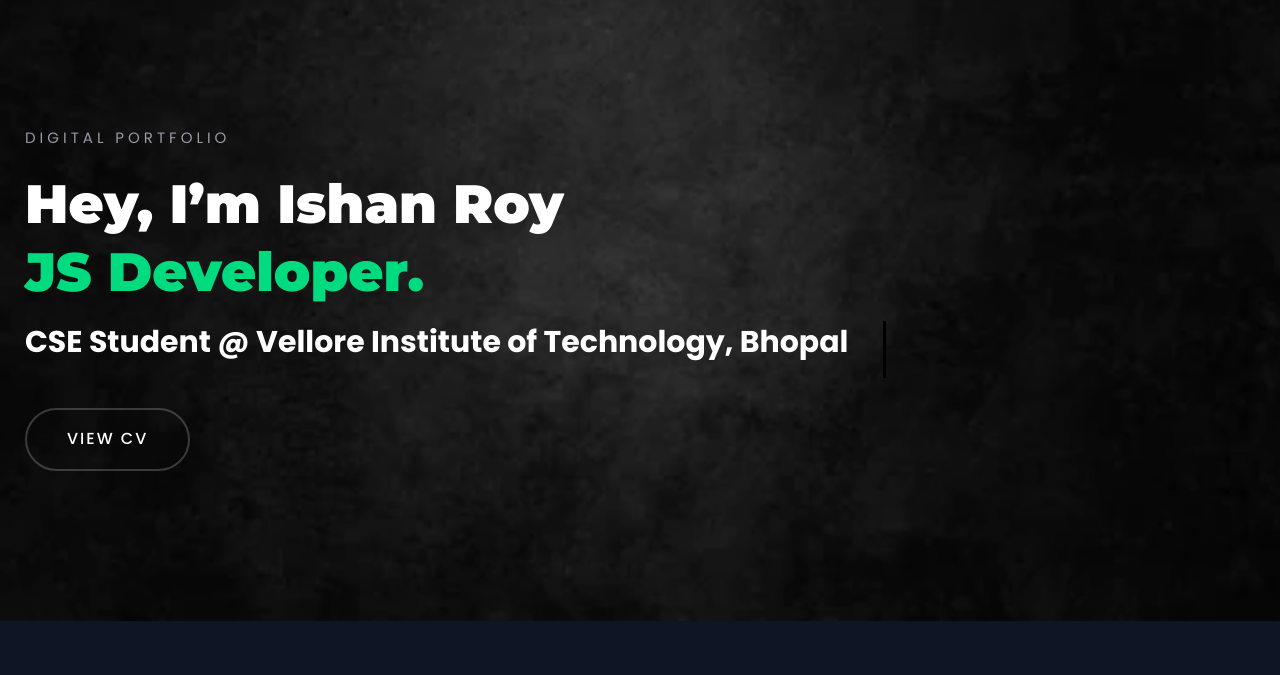
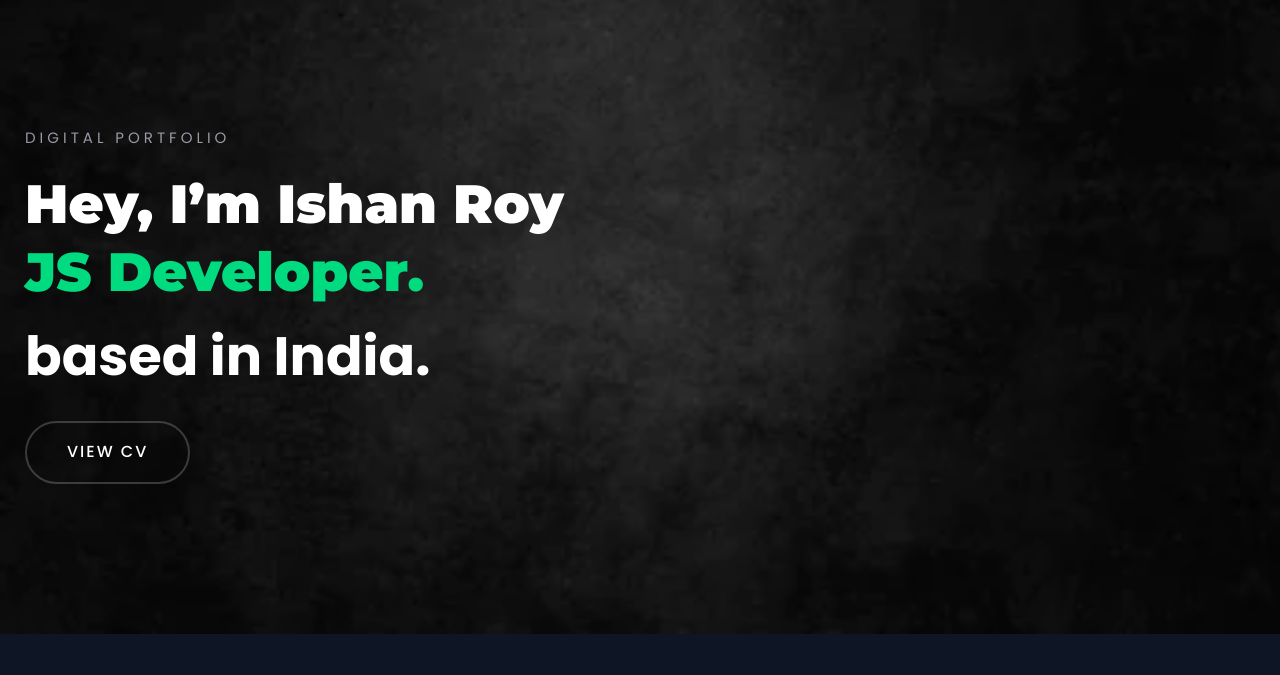
Before and after one commit to RoyIshan/RoyIshan.github.io, a plain HTML site: page index.html in a window 1280 px wide. Shown: the part 125-800 px from the top of the page. Drawn offline with Linux system fonts and the light colour scheme.

Commit message:
Update index.html

```diff
--- a/index.html
+++ b/index.html
@@ -22,22 +22,6 @@
     <link rel="stylesheet" href="assets/css/vendor/fontawesome.css">
     <link rel="stylesheet" href="assets/css/style.css">
 </head>
-
-<style>
-    .typed-out{
-      overflow: hidden;
-      border-right: .15em solid rgb(0, 0, 0);
-      white-space: nowrap;
-      animation:
-      typing 1.5s steps(20, end) forwards;
-      font-size: 1.6rem;
-      width: 0;
-    }
-    @keyframes typing {
-      from { width: 0 }
-      to { width: 70% }
-    }
-</style>
 
 <body class="position-relative spybody" data-spy="scroll" data-target=".navbar-example2" data-offset="150">
     <div class="active-dark bg_color--9">
@@ -119,8 +103,7 @@
                                     <h1 class="title">Hey, I’m Ishan Roy <br>
                                         <span> JS Developer.</span>
                                     </h1>
-                                    <div class="typed-out"><h3>CSE Student @ Vellore Institute of Technology, Bhopal</h3></div>
-
+                                    <h2>based in India.</h2>
                                     <div class="slide-btn mt--30">
                                         <a class="btn-default btn-border btn-opacity" href="assets/Ishan Resume 2021.pdf" target="_blank">View CV</a>
                                     </div>
```
